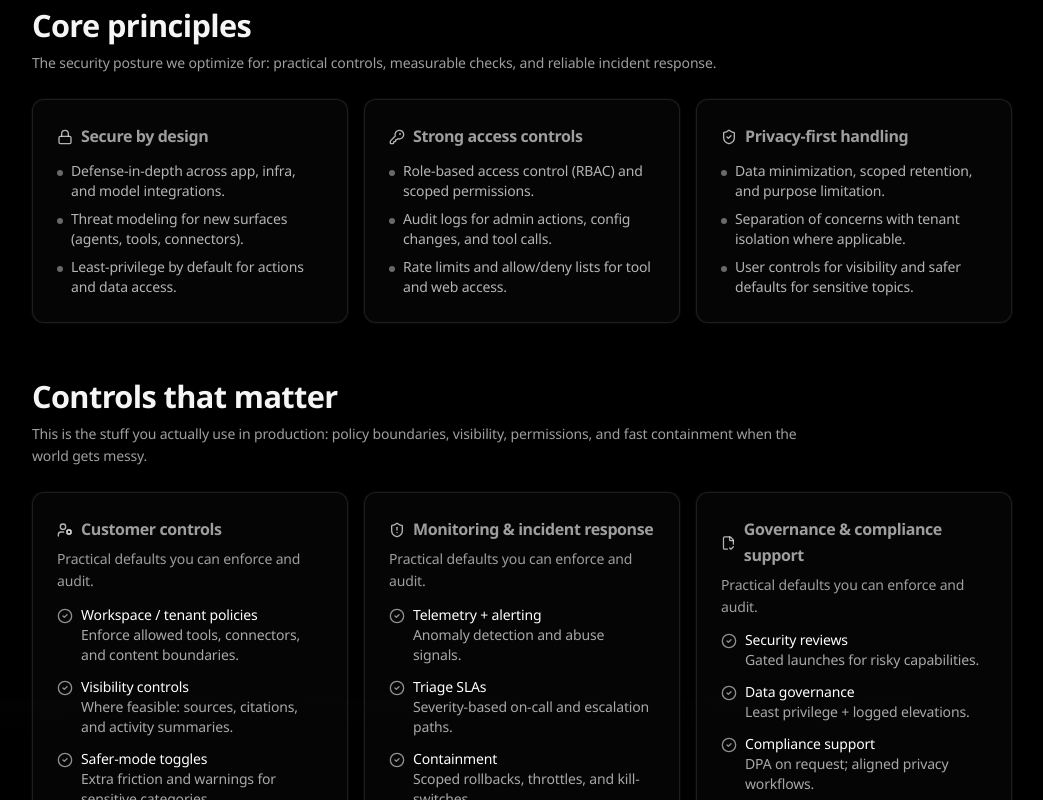
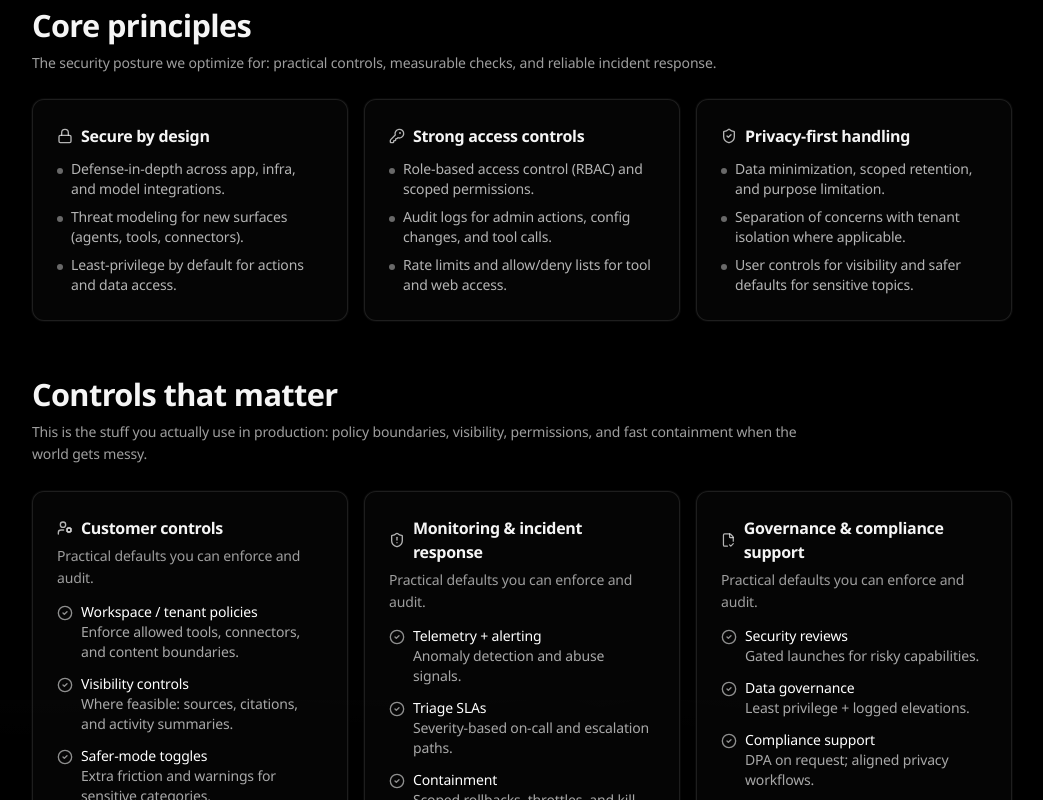
Before and after one commit to shadabchow-ui/upcube-frontend, a Next.js app: page /security-privacy in a window 1280 px wide. Shown: the part 900-1700 px from the top of the page, without its empty margins (228-1271 px from the left). Built offline with nearby package versions, Linux system fonts and the light colour scheme.

Commit message:
Update card.tsx

```diff
--- a/components/ui/card.tsx
+++ b/components/ui/card.tsx
@@ -1,4 +1,3 @@
-// components/ui/card.tsx
 import * as React from "react"
 import { cn } from "@/lib/utils"
 
@@ -6,10 +5,7 @@ const Card = React.forwardRef<HTMLDivElement, React.HTMLAttributes<HTMLDivElemen
   ({ className, ...props }, ref) => (
     <div
       ref={ref}
-      className={cn(
-        "rounded-xl border border-white/10 bg-white/[0.02] text-white shadow-[0_0_0_1px_rgba(255,255,255,0.03)]",
-        className
-      )}
+      className={cn("rounded-xl border border-white/10 bg-white/[0.02] text-white", className)}
       {...props}
     />
   )
@@ -23,16 +19,15 @@ const CardHeader = React.forwardRef<HTMLDivElement, React.HTMLAttributes<HTMLDiv
 )
 CardHeader.displayName = "CardHeader"
 
-const CardTitle = React.forwardRef<
-  HTMLParagraphElement,
-  React.HTMLAttributes<HTMLParagraphElement>
->(({ className, ...props }, ref) => (
-  <p
-    ref={ref}
-    className={cn("text-lg font-semibold leading-none tracking-tight", className)}
-    {...props}
-  />
-))
+const CardTitle = React.forwardRef<HTMLHeadingElement, React.HTMLAttributes<HTMLHeadingElement>>(
+  ({ className, ...props }, ref) => (
+    <h3
+      ref={ref}
+      className={cn("text-lg font-semibold leading-none tracking-tight", className)}
+      {...props}
+    />
+  )
+)
 CardTitle.displayName = "CardTitle"
 
 const CardDescription = React.forwardRef<
```
